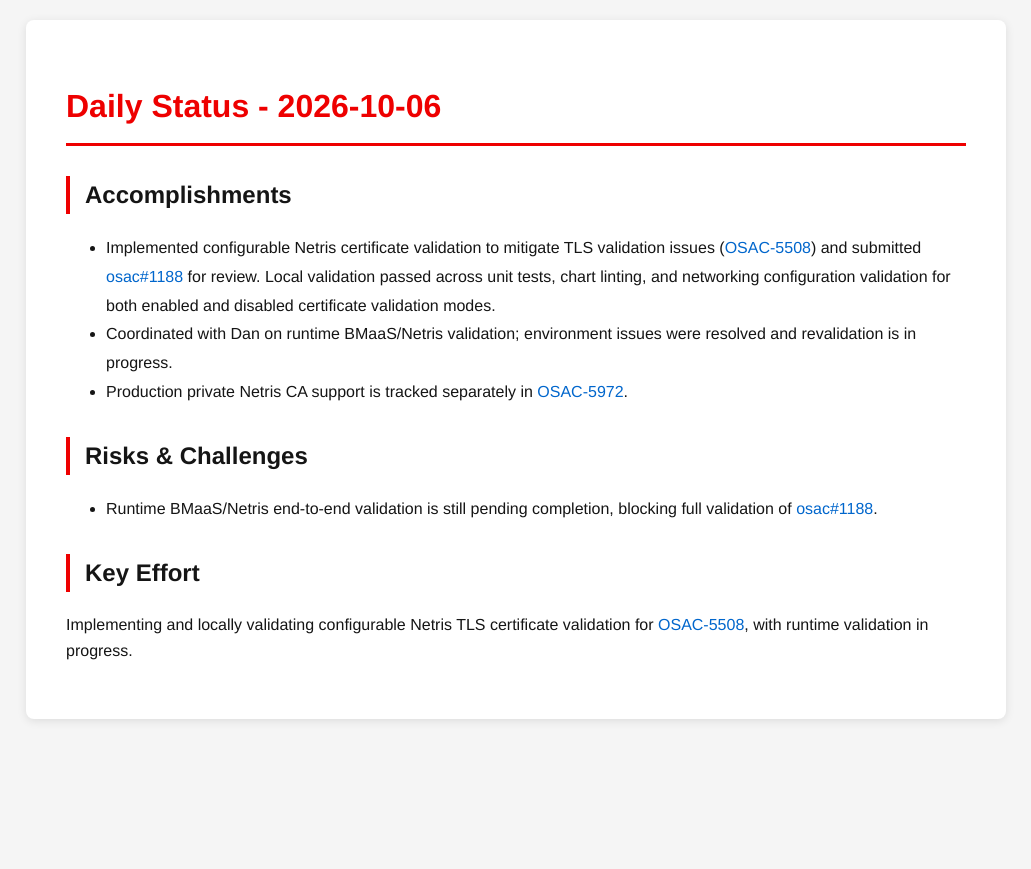
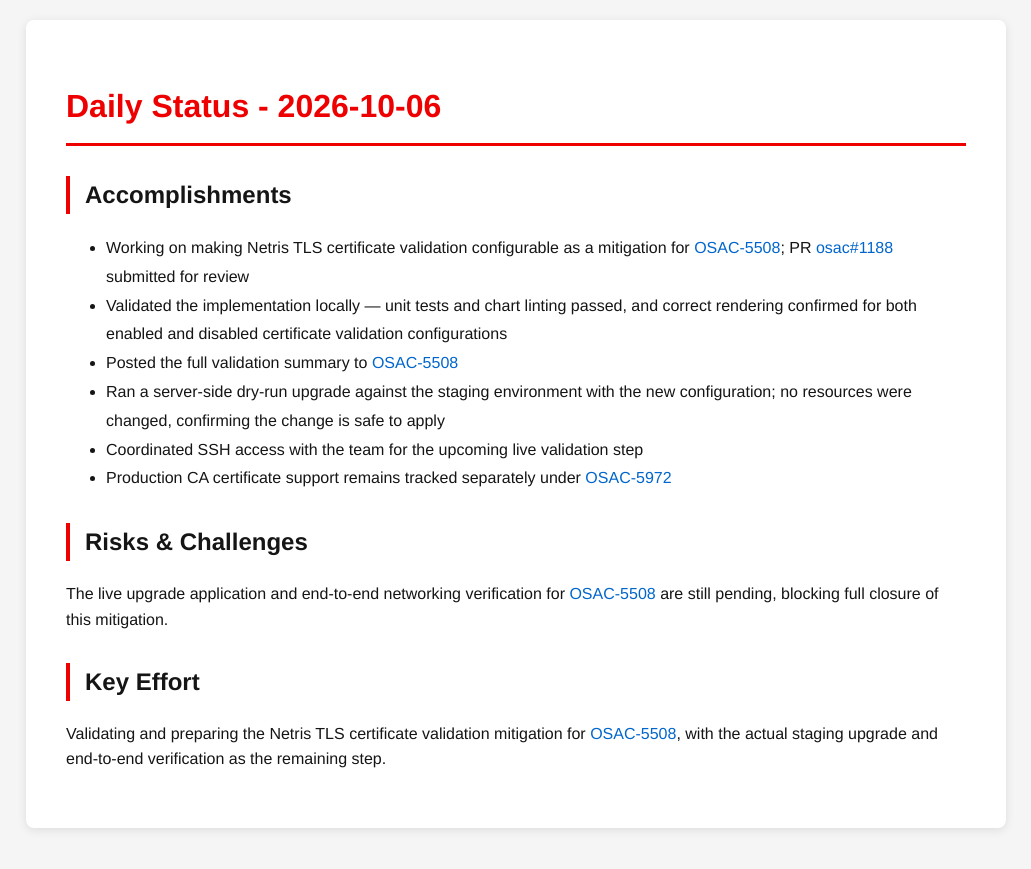
Before and after one commit to tzvatot/daily-status, a Jekyll site: the page built from 2026-10-06.md, in a window 1280 px wide. Shown: the top 869 px of the page, without its empty margins (124-1155 px from the left). Built offline with Jekyll 4.4.1, drawn with Linux system fonts in a browser that asks for light colours.

Commit message:
Daily status update - 2026-10-06

```diff
--- a/2026-10-06.md
+++ b/2026-10-06.md
@@ -7,12 +7,15 @@
 # Daily Status - 2026-10-06
 
 ## Accomplishments
-- Implemented configurable Netris certificate validation to mitigate TLS validation issues ([OSAC-5508](https://redhat.atlassian.net/browse/OSAC-5508)) and submitted [osac#1188](https://github.com/osac-project/osac/pull/1188) for review. Local validation passed across unit tests, chart linting, and networking configuration validation for both enabled and disabled certificate validation modes.
-- Coordinated with Dan on runtime BMaaS/Netris validation; environment issues were resolved and revalidation is in progress.
-- Production private Netris CA support is tracked separately in [OSAC-5972](https://redhat.atlassian.net/browse/OSAC-5972).
+- Working on making Netris TLS certificate validation configurable as a mitigation for [OSAC-5508](https://redhat.atlassian.net/browse/OSAC-5508); PR [osac#1188](https://github.com/osac-project/osac/pull/1188) submitted for review
+- Validated the implementation locally — unit tests and chart linting passed, and correct rendering confirmed for both enabled and disabled certificate validation configurations
+- Posted the full validation summary to [OSAC-5508](https://redhat.atlassian.net/browse/OSAC-5508)
+- Ran a server-side dry-run upgrade against the staging environment with the new configuration; no resources were changed, confirming the change is safe to apply
+- Coordinated SSH access with the team for the upcoming live validation step
+- Production CA certificate support remains tracked separately under [OSAC-5972](https://redhat.atlassian.net/browse/OSAC-5972)
 
 ## Risks & Challenges
-- Runtime BMaaS/Netris end-to-end validation is still pending completion, blocking full validation of [osac#1188](https://github.com/osac-project/osac/pull/1188).
+The live upgrade application and end-to-end networking verification for [OSAC-5508](https://redhat.atlassian.net/browse/OSAC-5508) are still pending, blocking full closure of this mitigation.
 
 ## Key Effort
-Implementing and locally validating configurable Netris TLS certificate validation for [OSAC-5508](https://redhat.atlassian.net/browse/OSAC-5508), with runtime validation in progress.
+Validating and preparing the Netris TLS certificate validation mitigation for [OSAC-5508](https://redhat.atlassian.net/browse/OSAC-5508), with the actual staging upgrade and end-to-end verification as the remaining step.
```
